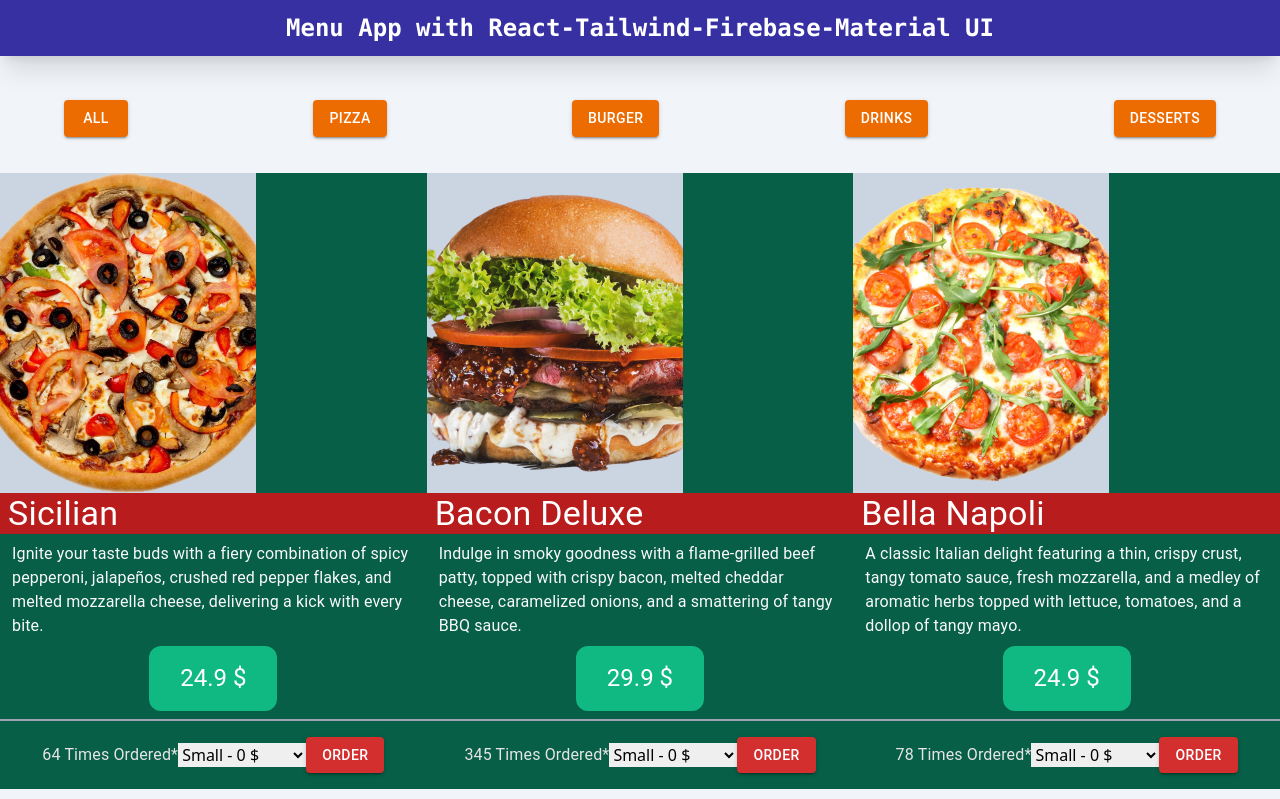
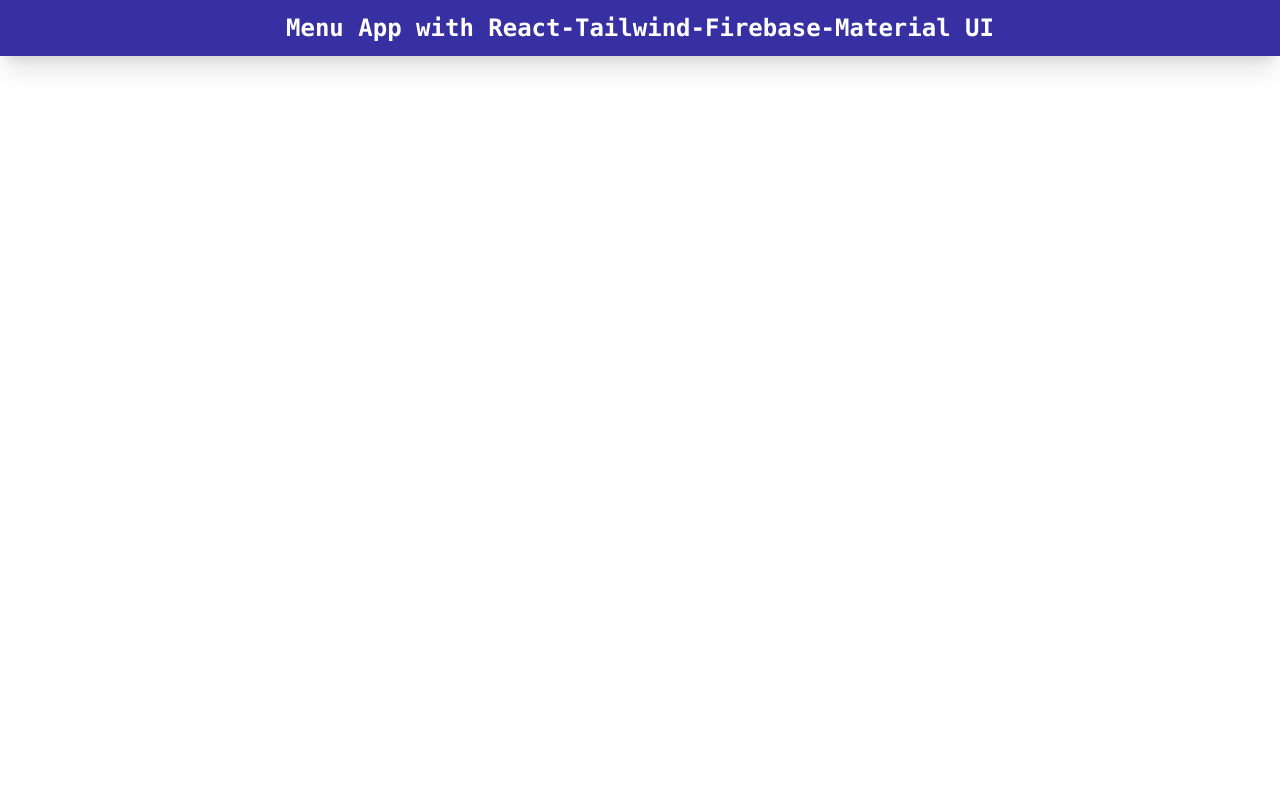
Before and after one commit to arifcaliskan/menu, a React (Vite) app: page /cart in a window 1280 px wide. Shown: the top 799 px of the page. Built offline with nearby package versions, Linux system fonts and the light colour scheme.

Commit message:
bugs fiexd

```diff
--- a/package.json
+++ b/package.json
@@ -14,9 +14,11 @@
     "@emotion/styled": "^11.11.0",
     "@fontsource/roboto": "^5.0.8",
     "@mui/material": "^5.14.5",
-    "firebase": "^10.2.0",
+    "firebase": "^10.3.0",
     "react": "^18.2.0",
-    "react-dom": "^18.2.0"
+    "react-dom": "^18.2.0",
+    "react-icons": "^4.10.1",
+    "react-router-dom": "^6.15.0"
   },
   "devDependencies": {
     "@types/react": "^18.2.15",
--- a/src/App.jsx
+++ b/src/App.jsx
@@ -1,19 +1,30 @@
 
-import Navbar from "./components/Navbar"
-import Menu from "./components/Menu"
 import UploadDataToFirebase from "./components/UploadDataToFirebase"
-
+import { BrowserRouter as Router, Routes, Route } from "react-router-dom"
+import Home from "./Home"
+import Cart from "./Pages/Cart"
+import Auth from "./components/Auth"
 
 function App() {
+return (
+  <Router>
+  <Routes>
 
-  return (
-  <div className="bg-slate-100 ">
-   <Navbar />
-    <Menu/>
-   {/*  <UploadDataToFirebase />*/}
-  </div>
+    <Route path="/" element={<Home />} />
+    <Route path="/cart" element={<Cart />} />
+    <Route path="/Auth" element={<Auth/>} />
+    <Route path="*" element={<NoMatch />} />
+  </Routes>
+</Router>
+)
 
-  )
 }
 
 export default App
+
+
+const NoMatch = () => {
+  return (
+    <div>404</div>
+  )
+}
--- /dev/null
+++ b/src/Home.jsx
@@ -0,0 +1,16 @@
+import React from 'react'
+
+import Navbar from "./components/Navbar"
+import Menu from "./components/Menu"
+
+const Home = () => {
+  return (
+    <div className="bg-slate-100 ">
+    <Navbar />
+     <Menu/>
+    {/*  <UploadDataToFirebase />*/}
+   </div>
+  )
+}
+
+export default Home
--- /dev/null
+++ b/src/Pages/Cart.jsx
@@ -0,0 +1,12 @@
+import React from 'react'
+import Navbar from '../components/Navbar'
+
+const Cart = () => {
+  return (
+    <div>
+        <Navbar/>
+    </div>
+  )
+}
+
+export default Cart
--- /dev/null
+++ b/src/components/Auth.jsx
@@ -0,0 +1,10 @@
+import React from 'react'
+
+const Auth = () => {
+  return (
+    <h2>Auth</h2>
+
+  )
+}
+
+export default Auth
--- a/src/components/Menu.jsx
+++ b/src/components/Menu.jsx
@@ -1,12 +1,17 @@
 import React, { useEffect, useState } from 'react'
 import { Products } from '../data'
-import { Button, Typography } from '@mui/material'
+import { Alert, AlertTitle, Button, Typography } from '@mui/material'
 import {storage, db} from '../config/firebase'
 import { ref, uploadBytes, listAll, getDownloadURL } from 'firebase/storage'
 import { collection, doc, getDocs, updateDoc } from 'firebase/firestore'
+import { BsFillCartCheckFill } from "react-icons/bs";
+
+
 
 const Menu = () => {
     const [menu, setMenu] = useState([]);
+    const [alert, setAlert] = useState(false)
+    const [showCart, setShowCart] = useState(false)
 // BUNU DEĞİŞTİR
 
     useEffect(() => {
@@ -46,7 +51,7 @@
     //     getMenu()
     // }, [])
 
-    // const increaseOrder = async (id) => {
+     const increaseOrder = async (id) => {
     //    console.log(id)
     //    const filtered = menu.filter(item => item.id == id);
     //    console.log(filtered[0].title)
@@ -56,22 +61,29 @@
     //    await updateDoc(doc(db, 'menu-items',id), {
     //     times:updatedTimes
     //    })
-    // }
+        setAlert(true)
+        setShowCart(true)
+        const time = setTimeout(()=>{
+            setAlert(false)
+        },3000)
+
+    }
 
     const handlePizza = () => {
-        const selectPizza = menu.filter((item) => item.category==='pizza')
+        const selectPizza = Products.filter((item) => item.category==='pizza')
         setMenu(selectPizza);
     }
     const handleDrinks = () => {
-        const selectDrink = menu.filter((item) => item.category==='drink')
+        const selectDrink = Products.filter((item) => item.category==='drink')
         setMenu(selectDrink);
     }
     const handleDesserts = () => {
-        const selectDessert = menu.filter((item) => item.category==='dessert')
+        const selectDessert = Products.filter((item) => item.category==='dessert')
         setMenu(selectDessert)
     }
     const handleBurger = () => {
-        const selectBurger = menu.filter((item) => item.category==='burger')
+
+        const selectBurger = Products.filter((item) => item.category==='burger')
         setMenu(selectBurger)
     }
     const handleAll = () => {
@@ -86,12 +98,21 @@
   return (
     <div className='container mx-auto'>
         {/*Category Selection*/}
-        <div className= 'flex justify-between mt-5 gap-x-3 px-16 py-6'>
+        {alert&&<Alert severity="success">
+        <AlertTitle>Success</AlertTitle>
+        Added to Cart
+        </Alert>}
+        <div className= 'flex justify-between mt-5 gap-x-3 px-16 lg:px-72 py-6'>
         <Button variant='contained' color='warning' onClick={handleAll}>All</Button>
         <Button variant='contained' onClick={handlePizza} color='warning'>Pizza</Button>
         <Button variant='contained' color='warning' onClick={handleBurger}>Burger</Button>
         <Button variant='contained' color='warning' onClick={handleDrinks}>Drinks</Button>
         <Button variant='contained' color='warning' onClick={handleDesserts}>Desserts</Button>
+        {showCart&& <a href="/cart"><BsFillCartCheckFill size={40} color='green'/></a> }
+        </div>
+        <div className='w-full'>
+            <button  className='bg-black rounded-md py-3 px-6 text-white font-mono float-right'><a href="/Auth">Log In</a>
+            </button>
         </div>
          {/*Category Selection*/}
 
@@ -100,8 +121,8 @@
             {menu.map(({uuid, title, desc, price, options, img, times, id })=> (
             <div key={id} className='
 
-              mx-auto block gap-x-6  bg-emerald-800 mt-3'>
-                <div className='flex justify-center items-center bg-slate-300 w-64 h-80 bg-cover bg-center ' style={{ backgroundImage: `url(${img})` }}>
+              mx-auto block gap-x-6  bg-emerald-800 mt-3 w-80'>
+                <div className='flex justify-center items-center bg-slate-300 w-80 h-80 bg-cover  bg-center max-w-80 max-h-80 ' style={{ backgroundImage: `url(${img})` }}>
                     {/* <img className='w-auto h-auto max-w-[200px]  max-h-[400px] p-4' src={img}  /> */}
 
                 </div>
@@ -111,9 +132,9 @@
                 <div className='w-full flex justify-center py-2'>
                     <Typography variant='h5' className='flex justify-center text-9xl font-bold text-white bg-emerald-500 rounded-xl p-4 w-32'>{price} $</Typography>
                 </div>
-                <div className='flex flex-row p-4 justify-center items-center border-t-2 border-gray-400'>
-                    <Typography className='text-stone-200 ' variant='body1'> {times} Times Ordered*</Typography>
-                    {options&&<div className='flex gap-2'>
+                <div className='flex flex-row p-4 justify-around items-center border-t-2 border-gray-400'>
+                    <Typography className='text-stone-200  px-2' variant='body1'> {times} Times Ordered*</Typography>
+                    {options&&<div className='flex gap-2 pr-2'>
                         <select className='w-32' name="" id="">
                         <option value="">{options[0]?.title} - {options[0]?.additionalPrice} $
                         </option>
--- a/src/components/Navbar.jsx
+++ b/src/components/Navbar.jsx
@@ -1,9 +1,10 @@
 
+import { Button } from '@mui/material'
 import React from 'react'
 const Navbar = () => {
   return (
     <div className='flex justify-center'>
-        <div className="bg-indigo-800 ">
+        <div className="bg-indigo-800 flex flex-row">
         <h1 className='w-screen font-bold text-2xl font-mono text-center shadow-xl
         text-white p-3'>Menu App with React-Tailwind-Firebase-Material UI</h1>
         </div>
--- a/src/config/firebase.js
+++ b/src/config/firebase.js
@@ -2,7 +2,7 @@
 import { initializeApp } from "firebase/app";
 import {getStorage} from 'firebase/storage'
 import {getFirestore} from 'firebase/firestore'
-
+import {getAuth} from 'firebase/auth'
 const firebaseConfig = {
   apiKey: "AIzaSyA7EqnZ6MvSJhNMPE-PrmVqi6F3qkYO0Qc",
   authDomain: "menu-87fcd.firebaseapp.com",
@@ -15,3 +15,4 @@
 const app = initializeApp(firebaseConfig);
 export const storage = getStorage(app)
 export const db = getFirestore(app)
+export const auth = getAuth(app)
```
Also changed, not shown: src/assets/20.jpeg (deleted), 1 other file (tests, documents, lock files or other folders).
